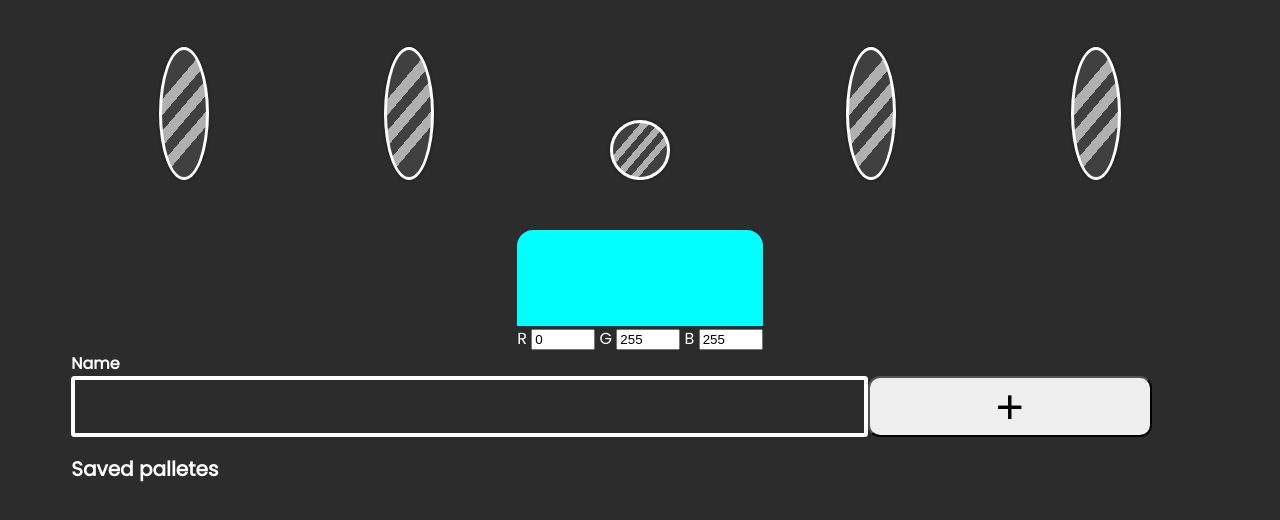
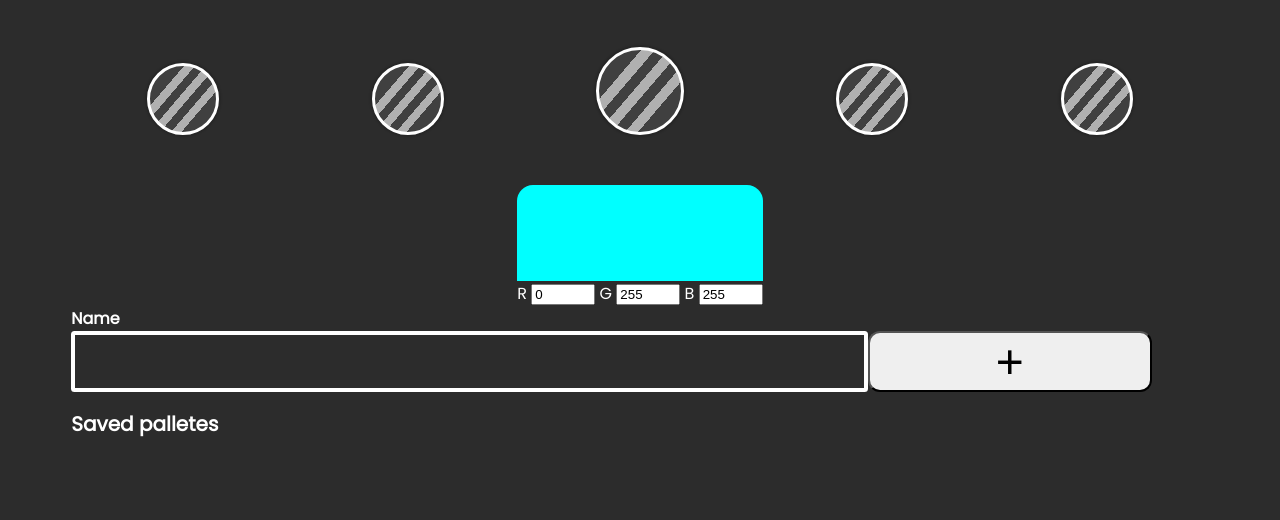
Before and after one commit to GaelCodes/Color-Palette-Generator, a plain HTML site: page index.html in a window 1280 px wide. Shown: the part 78-598 px from the top of the page. Drawn offline with Linux system fonts and the light colour scheme.

Commit message:
responsive design fixed

```diff
--- a/styles.css
+++ b/styles.css
@@ -174,7 +174,12 @@ section.saved-pallettes .palette-buttons {
 
 @media screen and (min-width: 992px) {
     section.palette-creator .palette-button {
-        height: 10em;
+        width: 72px;
+        height: 72px;
+    }
+    section.palette-creator .palette-buttons .selected {
+        width: 88px;
+        height: 88px;
     }
     .saved-pallettes ul {
         display: flex;
@@ -185,7 +190,8 @@ section.saved-pallettes .palette-buttons {
         width: calc(90%/3);
     }
     .saved-pallettes .palette-button {
-        height: 4em;
+        width: 42px;
+        height: 42px;
     }
 }
 
```
